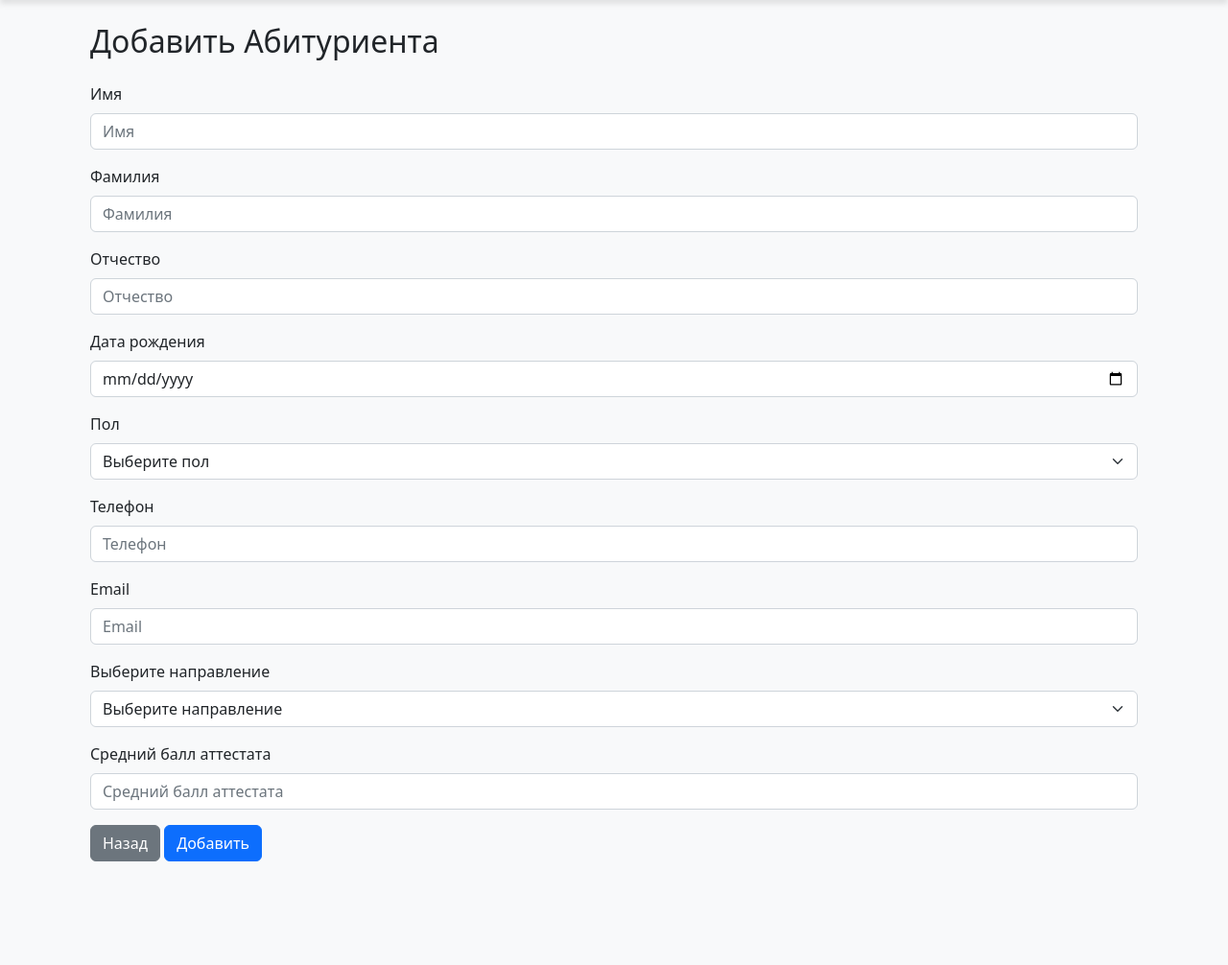
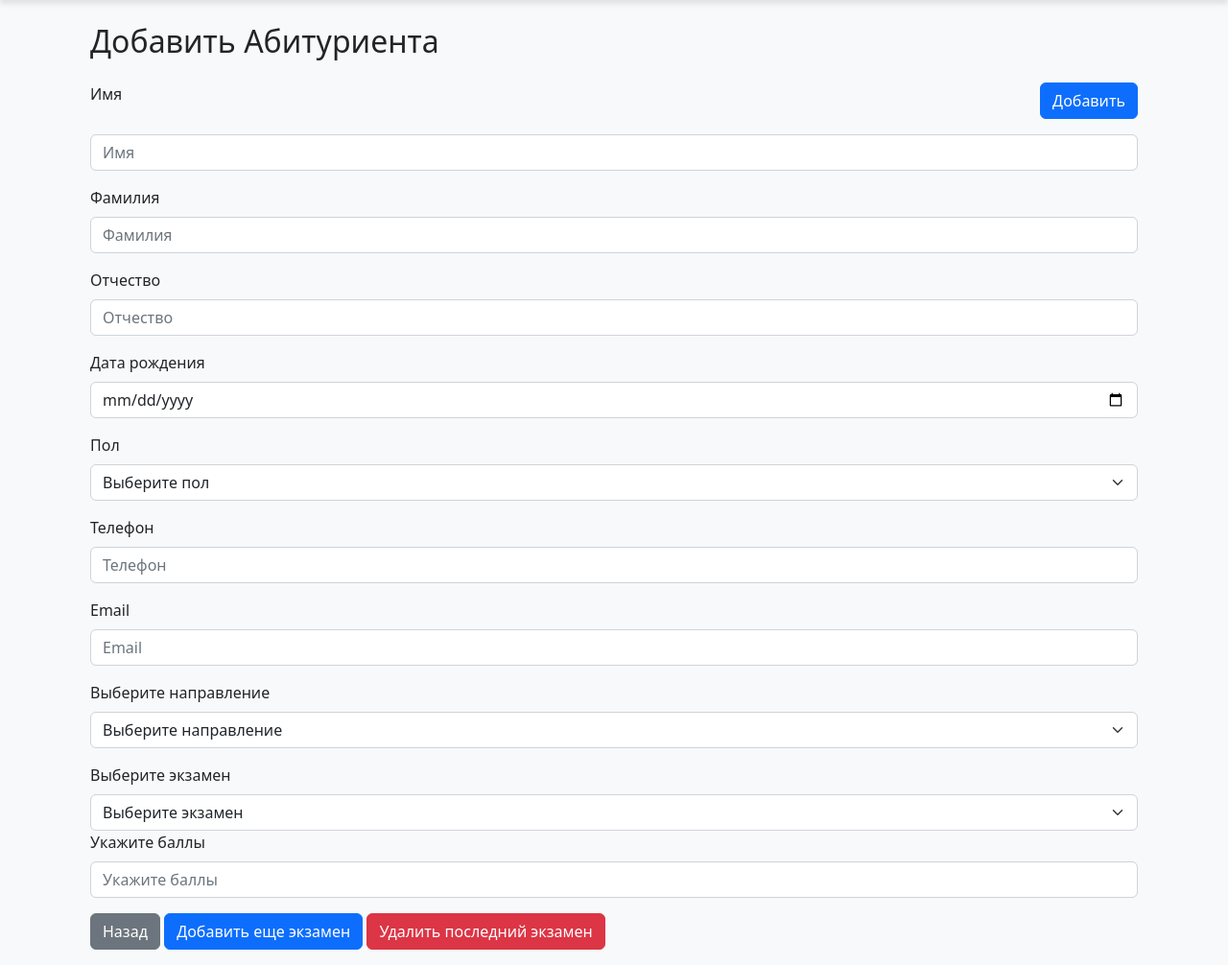
Before and after one commit to 1droozd1/EduGateX, a Flask app: page /add_abiturient_form in a window 1280 px wide. Shown: the part 90-1096 px from the top of the page at 96% size. Before the commit the page ends 988 px from the top, so only its background shows below. Run offline with Flask 3, Linux system fonts and the light colour scheme; data that the repository does not hold is empty; parts of the project's set-up code (start-up, migrations or seed data) failed here and were passed over.

Commit message:
fix adding form

```diff
--- a/app/app.py
+++ b/app/app.py
@@ -193,11 +193,11 @@ def admin_dashboard(username):
 @app.route('/add_abiturient_form')
 def add_abiturient_form():
     specialties = Specialty_for_study.query.all()
-    return render_template('add_abiturient_form.html', specialties=specialties)
+    exam_names = Exam.query.all()
+    return render_template('add_abiturient_form.html', specialties=specialties, exam_names=exam_names)
 
 @app.route('/add_abiturient', methods=['POST'])
 def add_abiturient():
-    error_messages = []
     if request.method == 'POST':
 
         specialityid = request.form.get('specialityid')
@@ -218,12 +218,20 @@ def add_abiturient():
         db.session.add(new_abiturient)
         db.session.commit()
 
-        avarage_point_certitfic = request.form.get('avarage_point_certitfic')
         data_application = datetime.now().date().strftime("%Y-%m-%d")
         employeeid = session['employeeid']
-        new_application = Application_for_admission(abiturientid=new_abiturient.abiturientid, specialityid=specialityid, avarage_point_certitfic=avarage_point_certitfic, data_application=data_application, employeeid=employeeid)
+        new_application = Application_for_admission(abiturientid=new_abiturient.abiturientid, specialityid=specialityid, data_application=data_application, employeeid=employeeid)
         db.session.add(new_application)
         db.session.commit()
+
+        # Обработка данных по экзаменам
+        exam_ids = request.form.getlist('examid[]')
+        exam_scores = request.form.getlist('exam_score[]')
+        for exam_id, exam_score in zip(exam_ids, exam_scores):
+            new_exam_result = Exam_res(abiturientid=new_abiturient.abiturientid, examid=exam_id, score=exam_score)
+            db.session.add(new_exam_result)
+            db.session.commit()
+
         flash('AbiturientAddedSuccessfully')
         return redirect(url_for('admin_dashboard', username=session['username']))
 
--- a/app/model.py
+++ b/app/model.py
@@ -93,8 +93,9 @@ class Exam(db.Model):
     name_exam = db.Column(db.String(50), nullable=False)
 
 class Exam_res(db.Model):
+
     abiturientid = db.Column(db.Integer, db.ForeignKey('abiturient.abiturientid'), primary_key=True)
-    examid = db.Column(db.Integer, db.ForeignKey('exam.examID'), primary_key=True)
+    examid = db.Column(db.Integer, db.ForeignKey('exam.examid'), primary_key=True)
     score = db.Column(db.Integer)
 
 class Employee(db.Model):
--- a/app/templates/add_abiturient_form.html
+++ b/app/templates/add_abiturient_form.html
@@ -14,6 +14,7 @@
     {% endif %}
 
     <form method="post" action="{{ url_for('add_abiturient') }}" class="needs-validation" novalidate id="addAbiturientForm">
+        <button type="submit" class="btn btn-primary float-end mb-sm-3 ">Добавить</button>
         <div class="mb-3">
             <label for="first_name" class="form-label">Имя</label>
             <input type="text" name="first_name" id="first_name" class="form-control" placeholder="Имя" required>
@@ -70,19 +71,60 @@
                 Пожалуйста, выберите направление.
             </div>
         </div>
-        <div class="mb-3">
-            <label for="avarage_point_certitfic" class="form-label">Средний балл аттестата</label>
-            <input type="text" name="avarage_point_certitfic" id="avarage_point_certitfic" class="form-control" placeholder="Средний балл аттестата" required>
+
+        <div id="examBlock" class="mb-3">
+            <label for="examid" class="form-label">Выберите экзамен</label>
+            <select name="examid[]" class="form-select" required>
+                <option value="">Выберите экзамен</option>
+                {% for exam in exam_names %}
+                    <option value="{{ exam.examid }}">{{ exam.name_exam }}</option>
+                {% endfor %}
+            </select>
             <div class="invalid-feedback">
-                Пожалуйста, введите средний балл аттестата.
+                Пожалуйста, выберите экзамен.
+            </div>
+
+            <label for="exam_score" class="form-label">Укажите баллы</label>
+            <input type="number" name="exam_score[]" class="form-control" placeholder="Укажите баллы" required>
+            <div class="invalid-feedback">
+                Пожалуйста, укажите баллы для экзамена.
             </div>
         </div>
-        <a href="{{ session['admin_dashboard'] }}" class="btn btn-secondary">Назад</a>
-        <button type="submit" class="btn btn-primary">Добавить</button>
     </form>
+    <a href="{{ session['admin_dashboard'] }}" class="btn btn-secondary">Назад</a>
+    <!-- Кнопка для добавления еще одного экзамена -->
+    <button type="button" id="add_exam_button" class="btn btn-primary">Добавить еще экзамен</button>
+    <!-- Кнопка для удаления последнего экзамена -->
+    <button type="button" id="remove_exam_button" class="btn btn-danger">Удалить последний экзамен</button>
 </div>
 
 <script>
+    // JavaScript-код для обработки добавления еще одного экзамена
+    document.getElementById('add_exam_button').addEventListener('click', function() {
+        // Клонируем блок с выбором экзамена и вводом баллов
+        var examBlockClone = document.getElementById('examBlock').cloneNode(true);
+
+        // Очищаем значения в клонированных полях ввода
+        examBlockClone.querySelector('select[name="examid[]"]').value = '';
+        examBlockClone.querySelector('input[name="exam_score[]"]').value = '';
+
+        // Добавляем клонированный блок в конец формы
+        document.querySelector('form').appendChild(examBlockClone);
+    });
+
+    document.getElementById('remove_exam_button').addEventListener('click', function() {
+        // Получаем все блоки с идентификатором 'examBlock'
+        var examBlocks = document.querySelectorAll('#examBlock');
+
+        // Проверяем, что есть более одного блока перед удалением
+        if (examBlocks.length > 1) {
+            // Получаем последний блок и удаляем его
+            var lastExamBlock = examBlocks[examBlocks.length - 1];
+            lastExamBlock.parentNode.removeChild(lastExamBlock);
+        }
+    });
+
+
     document.getElementById('addAbiturientForm').addEventListener('submit', function(event) {
         var form = this;
         var errors = [];
@@ -109,12 +151,6 @@
         var sex = form.querySelector('#sex').value;
         if (!isValidSex(sex)) {
             errors.push('Выберите корректный пол.');
-        }
-
-        // Пример валидации поля Средний балл аттестата
-        var averagePoint = form.querySelector('#avarage_point_certitfic').value;
-        if (!isValidAveragePoint(averagePoint)) {
-            errors.push('Введите корректный средний балл аттестата.');
         }
 
         // Пример валидации поля Телефон
@@ -156,11 +192,6 @@
         return /^(m|f)$/.test(sex);
     }
 
-    function isValidAveragePoint(point) {
-        // Проверка на корректный средний балл (число от 1 до 5)
-        return /^[1-5](\.\d{1,2})?$/.test(point);
-    }
-
     function isValidPhone(phone) {
         // Проверка на корректный номер телефона (пример: +1234567890)
         return /^\+\d{10,15}$/.test(phone);
```
